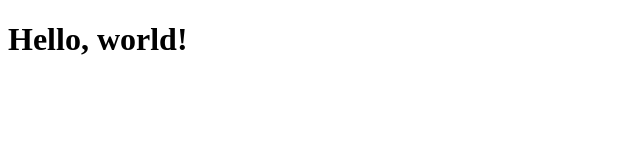
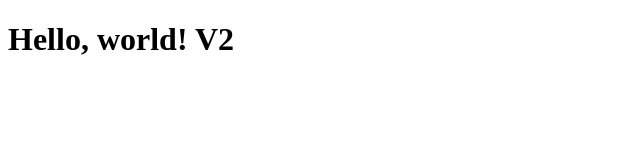
Before and after one commit to Beameno1/Codespace-HTML, a plain HTML site: page Index.html in a window 1280 px wide. Shown: the full height of the page, 0-640 px from the left. Drawn offline with Linux system fonts and the light colour scheme.

Commit message:
Change 1
Added "V2"

```diff
--- a/Index.html
+++ b/Index.html
@@ -6,6 +6,6 @@
     <title>Bootstrap demo</title>
   </head>
   <body>
-    <h1>Hello, world!</h1>
+    <h1>Hello, world! V2</h1>
   </body>
 </html>
```
